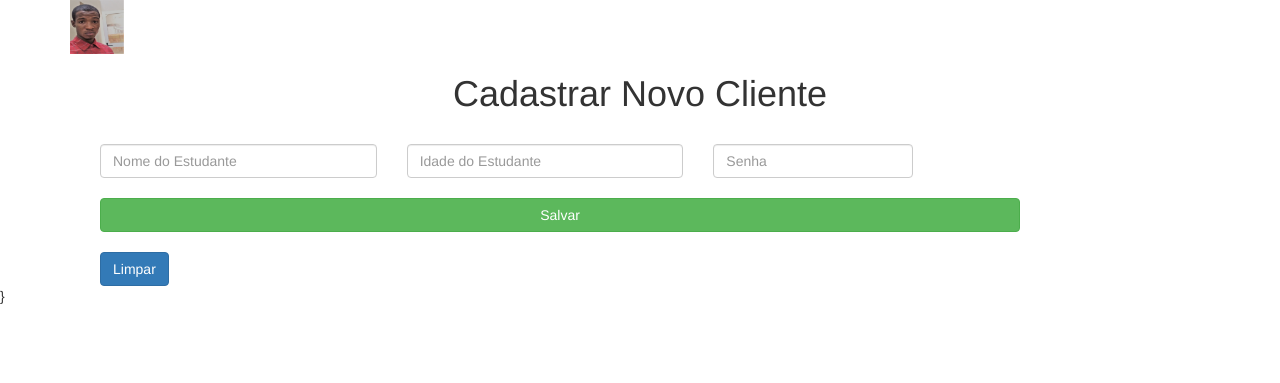
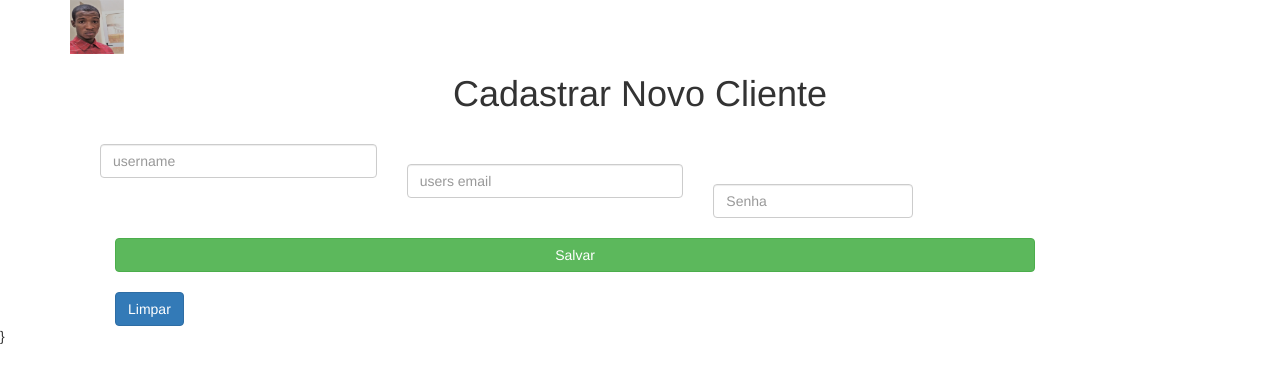
Before and after one commit to saidino84/flask_bot_with_flutter, a Flask app: page /users_page/add in a window 1280 px wide. Shown: the top 383 px of the page. Run offline with Flask 2, Linux system fonts and the light colour scheme; some libraries are stand-ins or nearby versions.

Commit message:
adicionado acao de adicionar user

```diff
--- a/app/models/admin.py
+++ b/app/models/admin.py
@@ -8,6 +8,11 @@ class User(db.Model):
     password=db.Column(db.String(200),nullable=False)
 
 
+    @staticmethod
+    def from_json(json):
+        return User(username=json['username'],email=json['email'],password=json['password'])
+
+
 
 
     def __repr__(self):
--- a/app/views/users/bp_users.py
+++ b/app/views/users/bp_users.py
@@ -1,5 +1,6 @@
-from flask import Blueprint,render_template,request
+from flask import Blueprint,render_template,request,redirect,url_for,jsonify
 from app.models.admin import User
+from app.db import db
 
 
 users_bp=Blueprint('users_bp',__name__, url_prefix='/users_page',static_folder='static',template_folder='templates')
@@ -15,5 +16,18 @@ def index():
 def add():
     if request.method=='POST':
         print('added')
+        form=request.form.to_dict()
+        print(form)
+        try:
+            user=User.from_json(form)
+            db.session.add(user)
+            db.session.commit()
+            return redirect(url_for('users_bp.index')), 200
+        except Exception as e:
+
+            return jsonify({'Erro aso salval':str(e)})
+
+        else:
+            return jsonify({'sucess':'salvado com sucesso'})
     else:
         return render_template('add.html'), 200
--- a/app/views/users/templates/add.html
+++ b/app/views/users/templates/add.html
@@ -1,16 +1,18 @@
 {%extends 'base.html'%}
   {%block title %}>Add estudante{%endblock%}
-
+<!-- return User(username=json['username'],email=json['email'],password=json['password']) -->
 {%block content %}
 <h1 style="text-align:center;">Cadastrar Novo Cliente</h1>
-<form action="/add" method='post' class="container" style="padding-top:20px;">
+<form action="/users_page/add" method='post' class="container" style="padding-top:20px;">
     <div class="row col-xs-10" >
         <div class="col-md-4">
-            <input type="text" name="nome" id="nome" placeholder="Nome do Estudante" class="form-control">
+            <input type="text" name="username" id="nome" placeholder="username" class="form-control">
         </div>
+        <br/>
         <div class="col-md-4">
-            <input type="number" name="idade" id="idade" min="2" max="60" placeholder="Idade do Estudante" class="form-control">
+            <input type="text" name="email" id="email" placeholder="users email" class="form-control">
         </div>
+        <br/>
         <div class="col-md-3">
             <input type="password" name="password" id="senha" placeholder="Senha" class="form-control">
         </div>
@@ -19,7 +21,7 @@
 <!--    <div class="row col-xs-12">-->
 <!--        <button type="submit" class="btn btn-primary">Cancelar</button>-->
 <!--    </div>-->
-    <div class="row col-xs-10">
+    <div class="col col-xs-10">
         <button type="submit" class="btn btn-block btn-success" style="margin-left:15px; margin-top:20px;">Salvar</button>
         <button type="reset" class="btn btn-primary" style="margin-left:15px; margin-top:20px;">Limpar</button>
     </div>
```
Also changed, not shown: dados.db.
